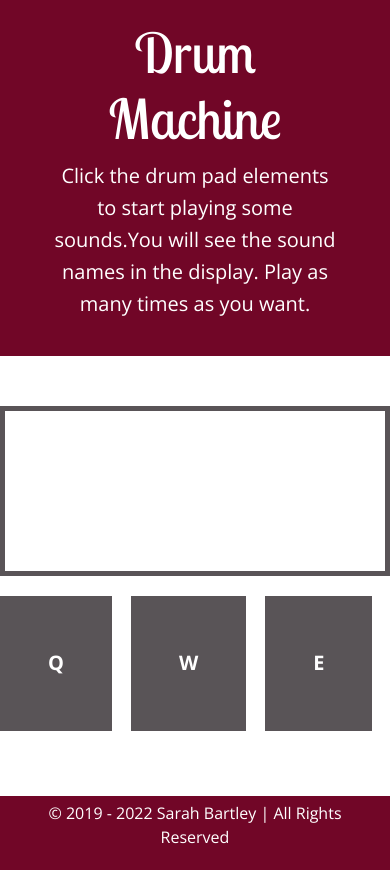
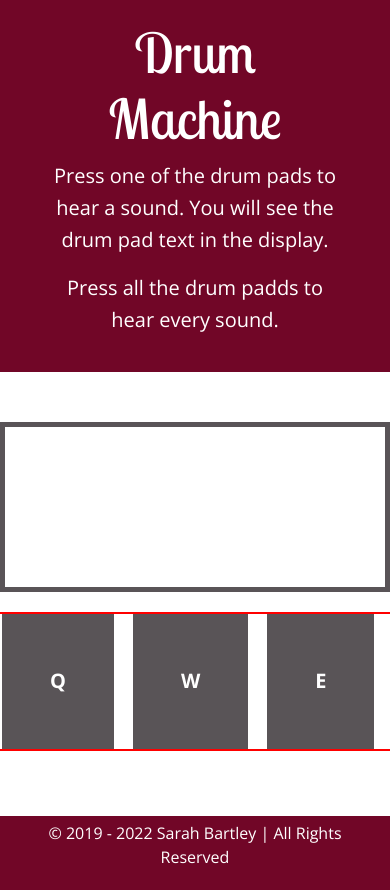
Before and after one commit to BritishPandaChick/fcc-drum-machine, a React (Create React App) app: page / in a window 390 px wide. Shown: the top 890 px of the page. Built offline with nearby package versions, Linux system fonts and the light colour scheme.

Commit message:
Start adding mobile styles. Add comments for JS code

```diff
--- a/public/index.html
+++ b/public/index.html
@@ -28,9 +28,9 @@
   <header>
     <div class="container-fluid">
       <h1 class="text-center">Drum Machine</h1>
-      <p class="text-center">Click the drum pad elements to start playing some
-        sounds.You will see the sound names in the display. Play as many times as
-        you want.</p>
+      <p class="text-center">Press one of the drum pads to hear a sound. You will see the drum pad text in the display.
+      </p>
+      <p class="text-center">Press all the drum padds to hear every sound.</p>
     </div>
   </header>
 
--- a/src/App.css
+++ b/src/App.css
@@ -43,6 +43,7 @@ header p {
     width: 100%;
     display: flex;
     margin-top: 20px;
+    color: #FFF;
 }
 
 .drum-pad {
@@ -55,7 +56,6 @@ header p {
     background-color: #595457;
     font-size: 20px;
     font-weight: bold;
-    color: #FFF;
 }
 
 /*== Footer ==*/
@@ -66,3 +66,21 @@ footer {
     color: #fff;
     margin-top: 15px;
 }
+
+/*== Media Queries ==*/
+@media (max-width: 640px) {
+    .drum-pads {
+        border: 2px solid red;
+        width: 100%;
+        margin-top: 20px;
+        color: #FFF;
+    }
+
+    .drum-pad {
+        border: 5px solid #595457;
+        width: 100%;
+        background-color: #595457;
+        font-size: 20px;
+        font-weight: bold;
+    }
+}
--- a/src/App.js
+++ b/src/App.js
@@ -4,6 +4,7 @@ import './App.css';
 function App() {
   const [activeKey, setActiveKey] = useState('');
 
+  // When key is pressed, audio element is triggered
   useEffect(() => {
     document.addEventListener('keydown', (event) => {
       playSound(event.key.toUpperCase());
@@ -64,6 +65,7 @@ function App() {
     const audio = document.getElementById(selector);
     console.log(audio);
     audio.play();
+    // string describing audio clip displayed in the display box
     setActiveKey(selector);
   }
 
@@ -71,6 +73,7 @@ function App() {
     <div className="App">
       <div id="drum-machine" className="container">
         <div id="display">{activeKey}</div>
+
         <div className="row">
           <div className="drum-pads">
             {drumPads.map((drumPad) => ( //Sets up drum pads
```
